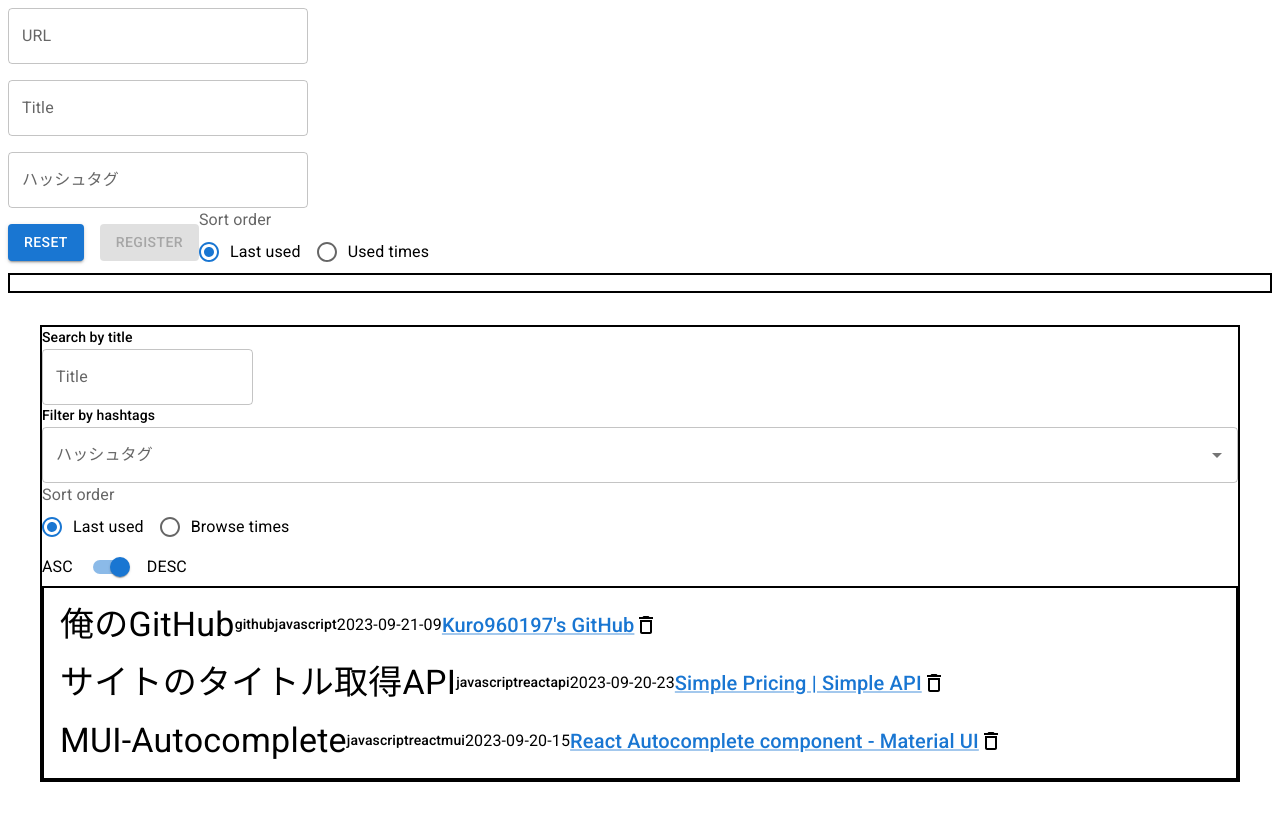
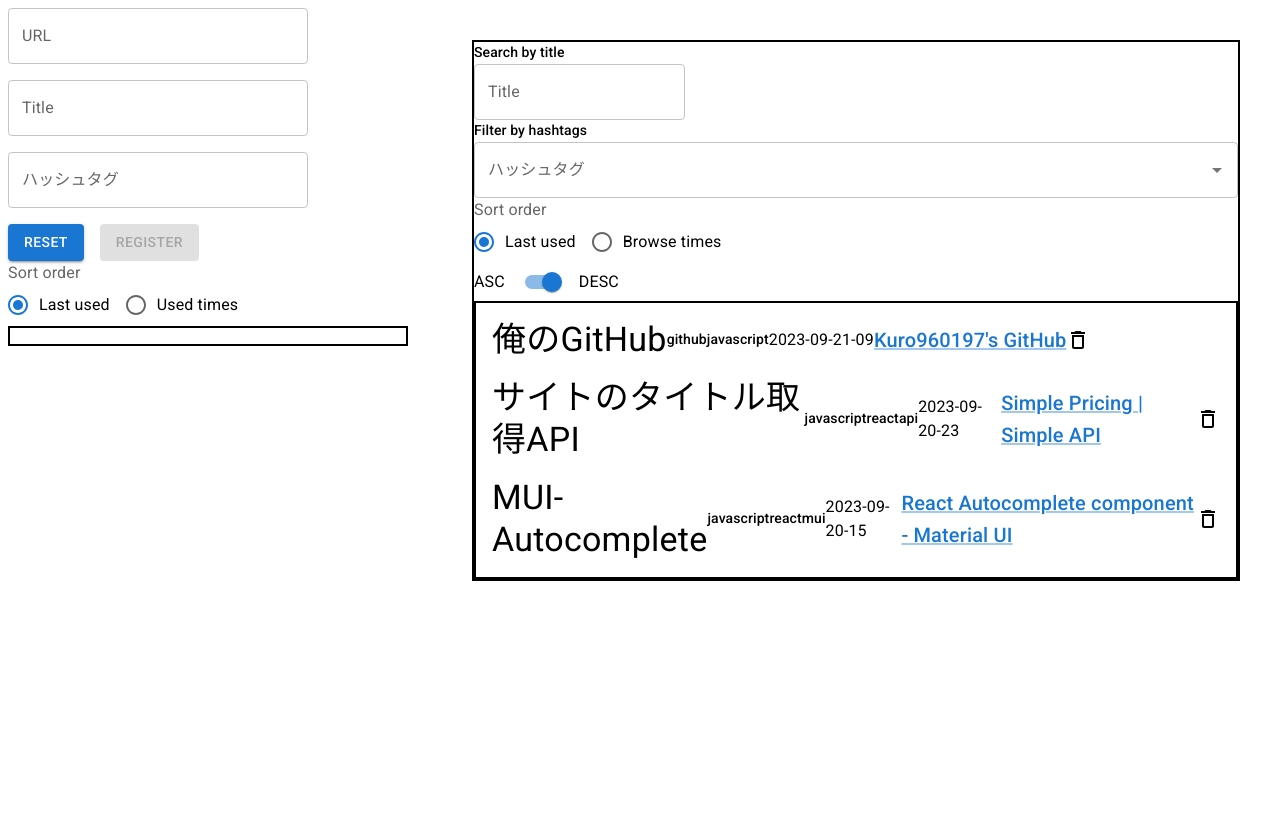
Before and after one commit to haru960197/YakusugiBookmark, a React (Create React App) app: page / in a window 1280 px wide. Built offline with nearby package versions, Linux system fonts and the light colour scheme.

Commit message:
[update] Grid でレイアウト調整

```diff
--- a/src/components/App.js
+++ b/src/components/App.js
@@ -2,6 +2,7 @@ import Register from './Register';
 import WebSiteList from './WebSiteList';
 import HashTagList from './HashTagList';
 import { useState } from 'react';
+import { Grid } from "@mui/material"
 
 function App() {
   /*
@@ -114,17 +115,27 @@ function App() {
 
   return (
     <div>
+      <Grid container spacing={4}>
+        <Grid item container direction="column" xs={12} sm={4}>
+          <Grid item>
             <Register
               registerWebSite={addWebSite}
               hashTags={hashTags}
             />
+          </Grid>
+          <Grid item>
             <HashTagList hashTags={hashTags} setHashTags={setHashTags}/>
+          </Grid>
+        </Grid>
+        <Grid item xs={12} sm={8}>
           <WebSiteList
             hashTagList={hashTags}
             webSites={webSites}
             increaseAccessCount={increaseAccessCount}
             deleteWebSite={deleteWebSite}
           />
+        </Grid>
+      </Grid>
     </div>
   );
 }
```
Lines whose indentation alone changed are shown as unchanged.
